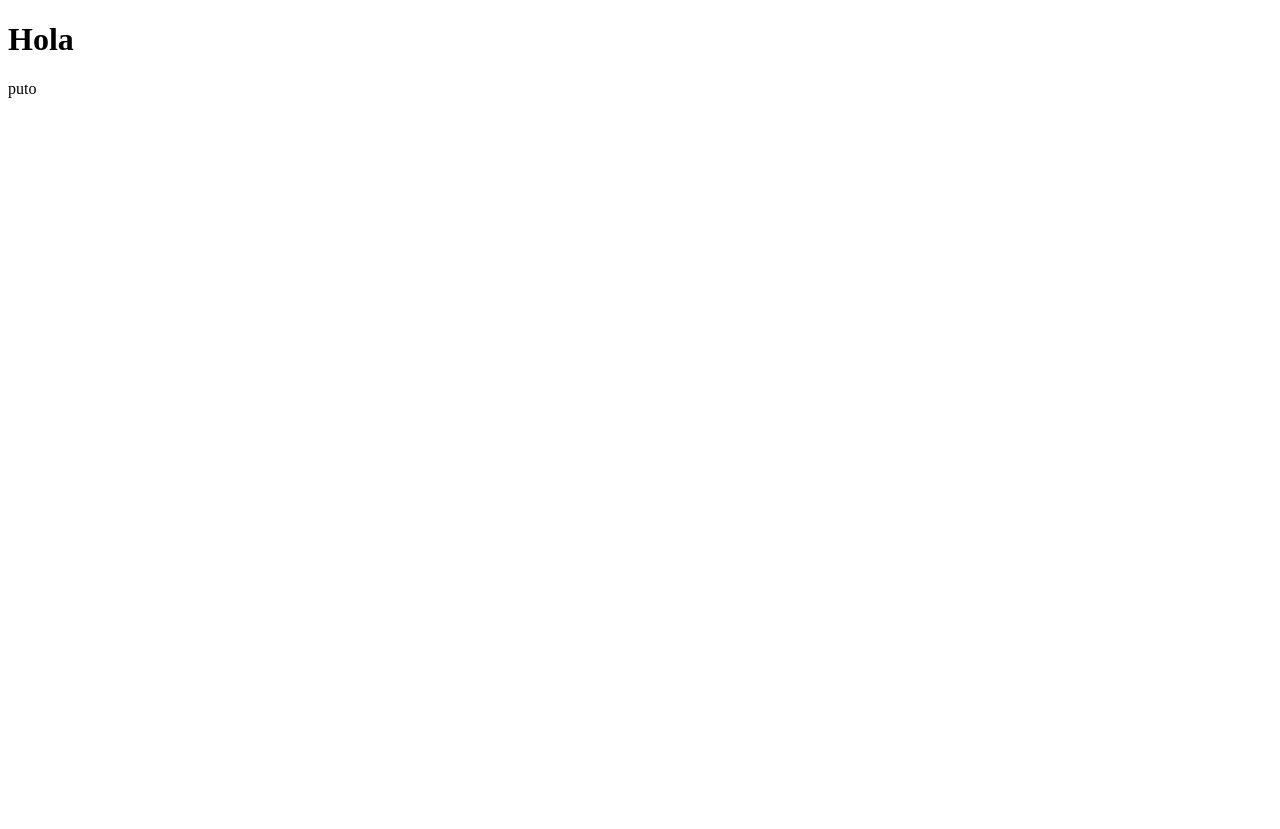
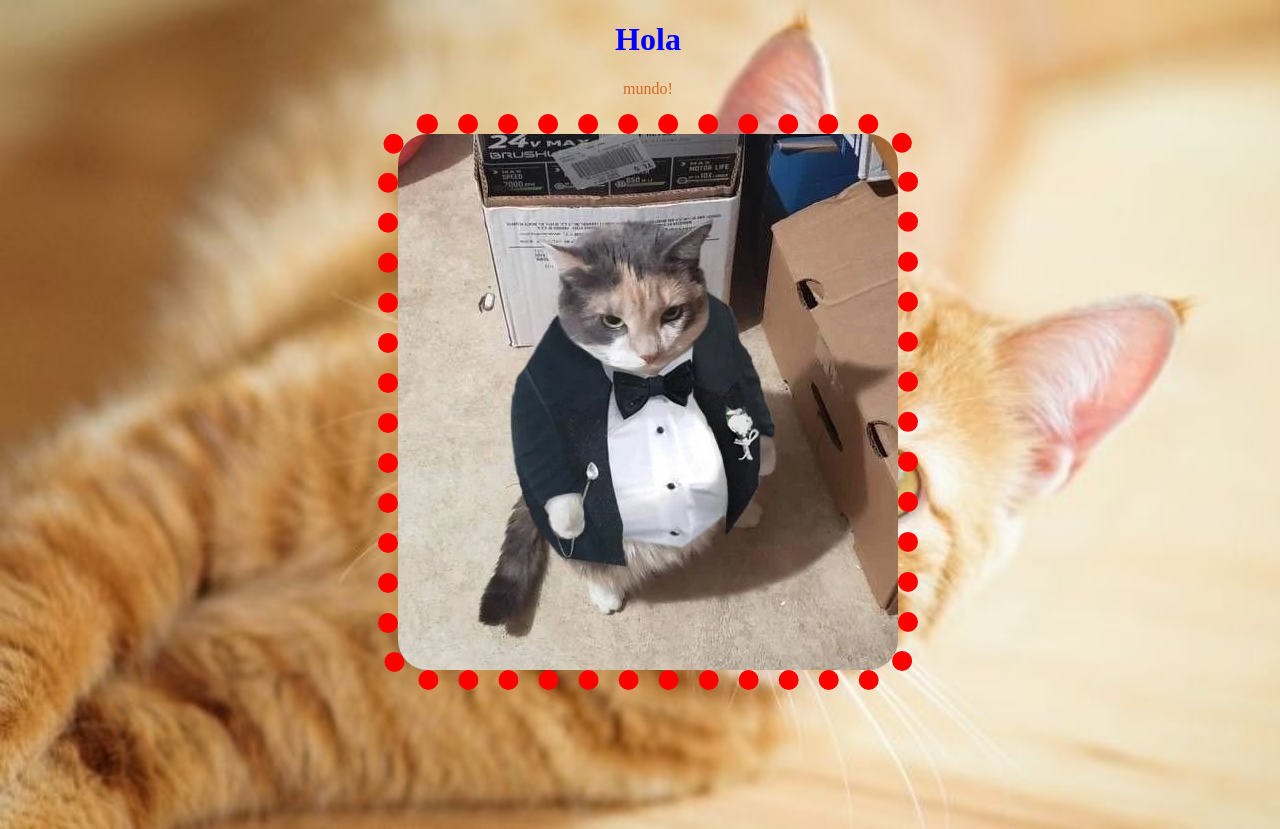
Before and after one commit to ignacio-pixel12/htmltest1, a plain HTML site: page index.html in a window 1280 px wide. Before the commit the page ends 800 px from the top, so only its background shows below. Drawn offline with Linux system fonts and the light colour scheme.

Commit message:
agregue gatos

```diff
--- a/index.html
+++ b/index.html
@@ -4,11 +4,11 @@
     <meta charset="UTF-8">
     <meta name="viewport" content="width=device-width, initial-scale=1.0">
     <title>Document</title>
+    <link rel="stylesheet" href="style.css">
 </head>
 <body>
    <h1>Hola</h1>
-   <p>puto</p>
-
-
+   <p>mundo!</p>
+   <img src="xxothi9tep671.webp" alt="">
 </body>
 </html>
--- a/style.css
+++ b/style.css
@@ -0,0 +1,26 @@
+body {
+    background-color: aqua;
+    background-image: url("curiosidades-de-los-gatos-naranjas.jpg");
+    background-repeat: no-repeat;
+    background-size: cover;
+    width: 100vw;
+    height: 100vh;
+}
+
+h1 {
+    color: blue;
+    text-align: center;
+}
+
+p {
+    color: chocolate;
+    text-align: center;
+
+}
+
+img {
+   display: block;
+   margin: 0 auto;
+   border: 20px dotted red;
+   border-radius: 50px;
+}
```
Also changed, not shown: curiosidades-de-los-gatos-naranjas.jpg (added), xxothi9tep671.webp (added).
